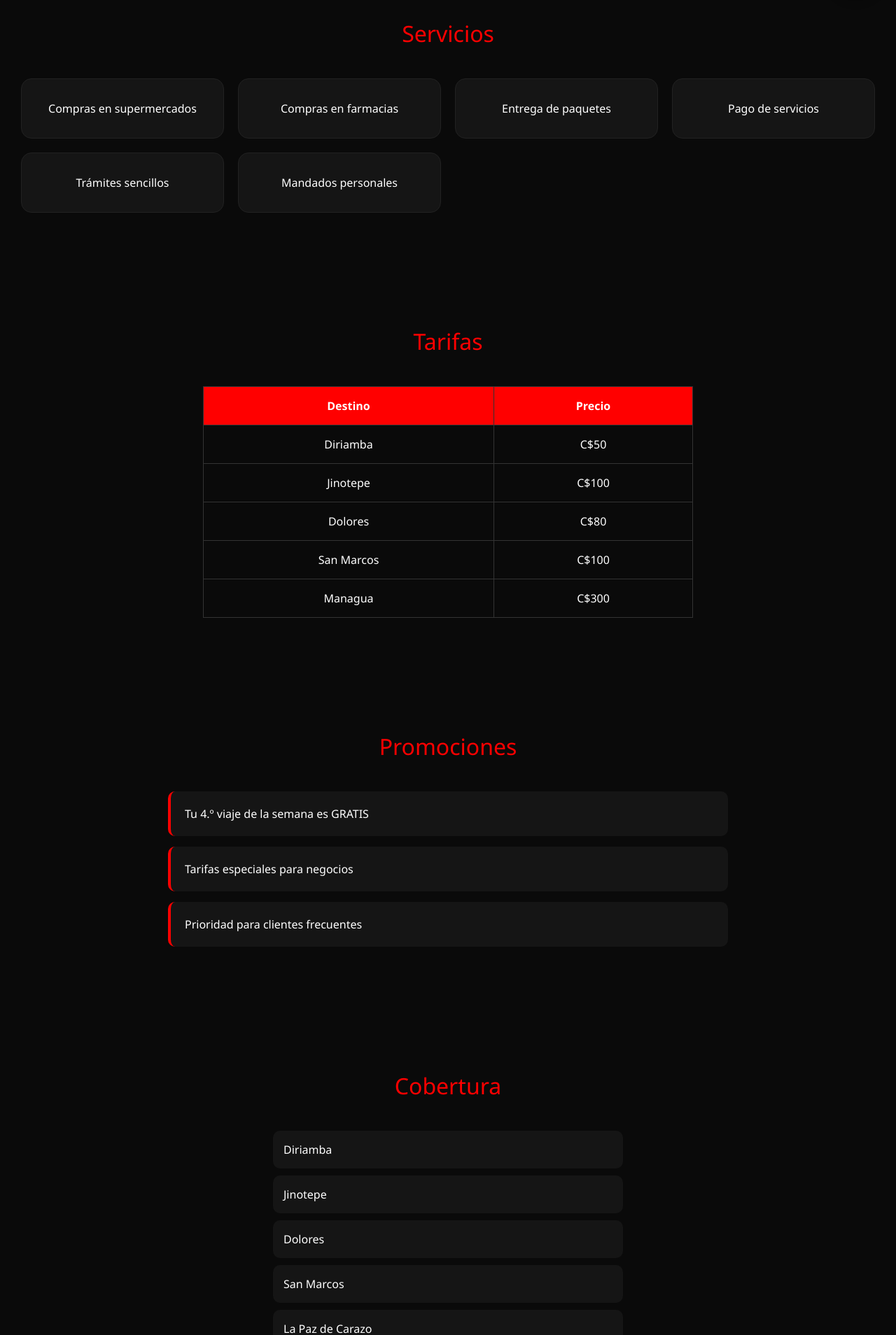
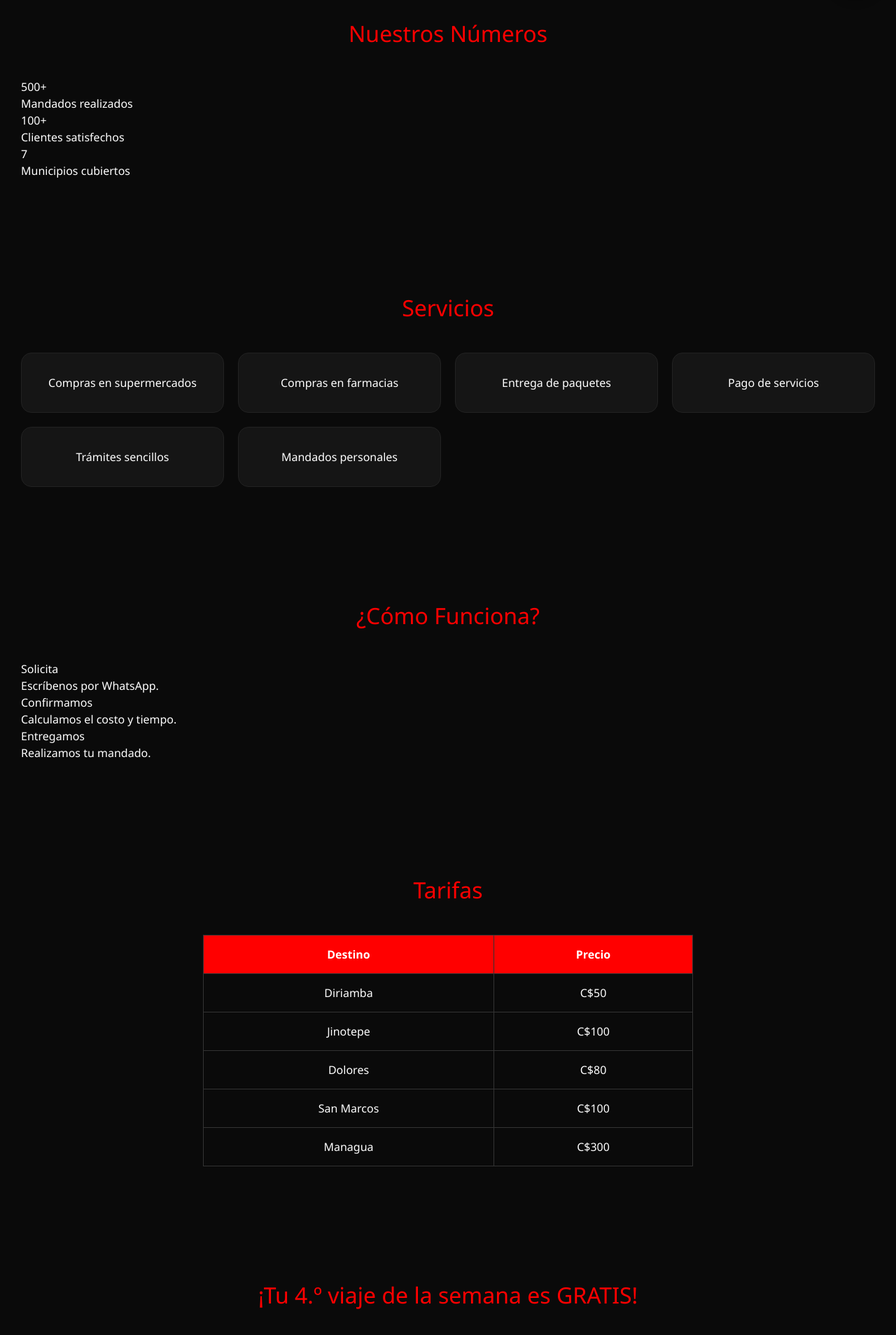
Before and after one commit to Dangel2/ruta-express, a React (Vite) app in the folder frontend/: page / in a window 1280 px wide. Shown: the part 777-2685 px from the top of the page at 70% size. Built offline with nearby package versions, Linux system fonts and the light colour scheme.

Commit message:
Update Home.jsx

```diff
--- a/frontend/src/pages/Home.jsx
+++ b/frontend/src/pages/Home.jsx
@@ -6,17 +6,35 @@ import Promotions from "../components/Promotions";
 import Coverage from "../components/Coverage";
 import Footer from "../components/Footer";
 import WhatsAppButton from "../components/WhatsAppButton";
+import Stats from "../components/Stats";
+import HowItWorks from "../components/HowItWorks";
+import Testimonials from "../components/Testimonials";
+import PromoBanner from "../components/PromoBanner";
 
 function Home() {
   return (
     <>
   <Navbar />
   <Hero />
+
+  <Stats />
+
   <Services />
+
+  <HowItWorks />
+
   <Pricing />
+
+  <PromoBanner />
+
   <Promotions />
+
+  <Testimonials />
+
   <Coverage />
+
   <Footer />
+
   <WhatsAppButton />
 </>
   );
```
Lines whose indentation alone changed are shown as unchanged.
